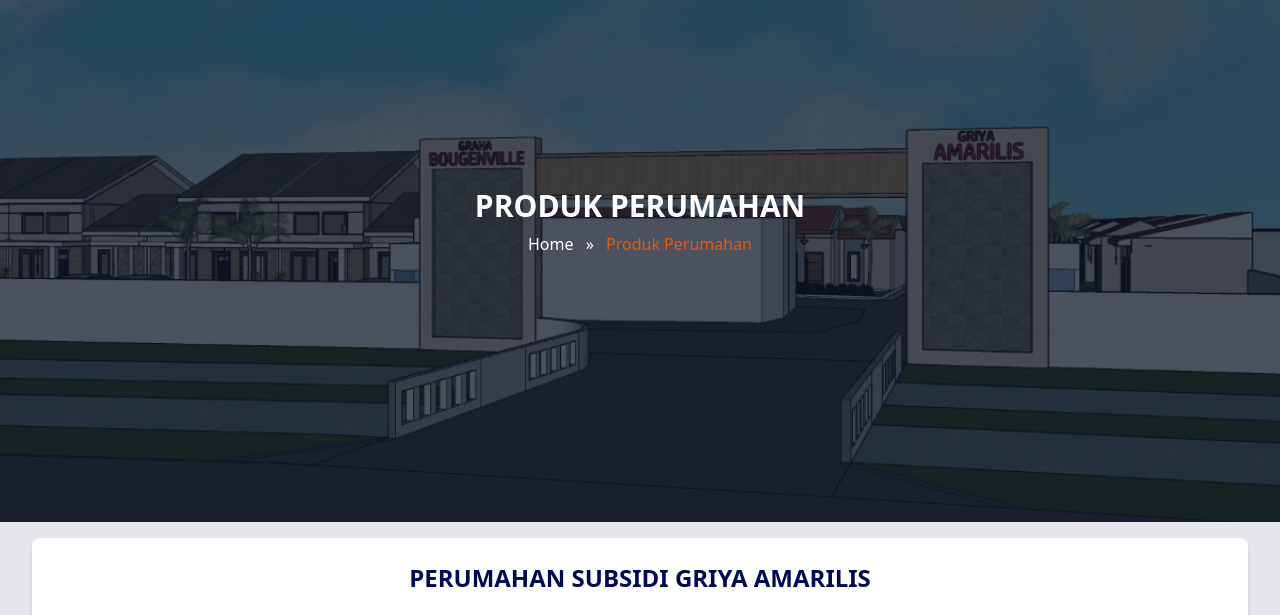
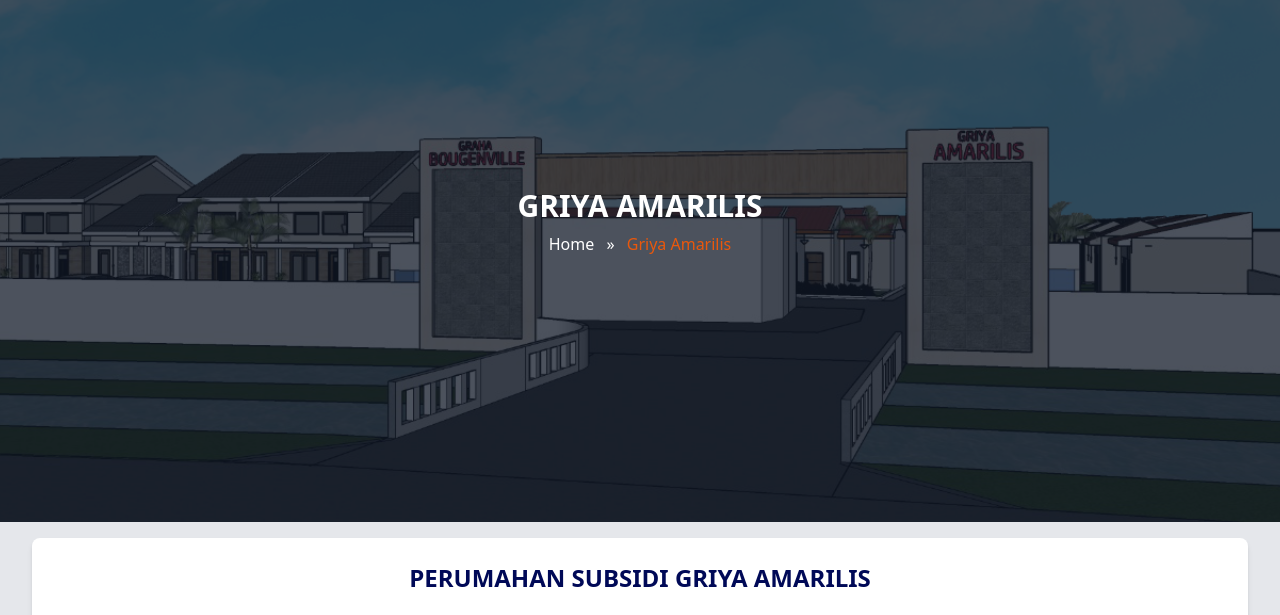
Before and after one commit to salmanseptianto/palwasma, a plain HTML site: page griya-amarilis.html in a window 1280 px wide. Shown: the part 78-693 px from the top of the page. Drawn offline with nearby package versions, Linux system fonts and the light colour scheme.

Commit message:
modified:   graha-bougenville.html 	modified:   griya-amarilis.html

```diff
--- a/griya-amarilis.html
+++ b/griya-amarilis.html
@@ -97,12 +97,12 @@
     <img src="Assets/navbar.png" alt="Hero Image" class="w-full h-[500px] md:h-[600px] object-cover" />
     <div class="absolute inset-0 bg-gray-900 bg-opacity-75 flex flex-col items-center justify-center">
       <h1 class="text-white text-3xl font-bold uppercase">
-        PRODUK PERUMAHAN
+        Griya Amarilis
       </h1>
       <div class="text-white mt-2">
         <a class="text-white" href="index.html">Home</a>
         <span class="mx-2">&raquo;</span>
-        <span class="text-orange-600">Produk Perumahan</span>
+        <span class="text-orange-600">Griya Amarilis</span>
       </div>
     </div>
   </section>
```
Also changed, not shown: graha-bougenville.html (+2 -2 lines).
